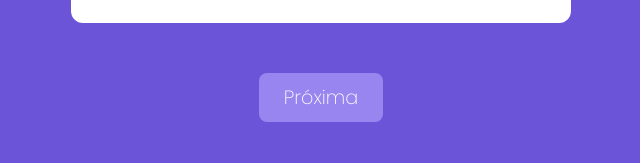
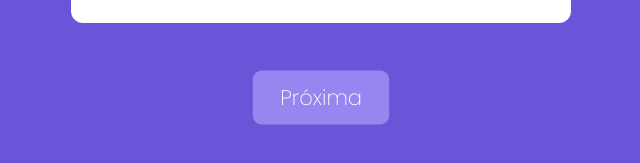
Before and after one commit to Jhonatan-Pereira/next-quiz, a Next.js app: page / in a window 1280 px wide. In both pictures the pointer is over the button "Próxima". Shown: the part 633-796 px from the top of the page, without its empty margins (319-959 px from the left). Built offline with nearby package versions, Linux system fonts and the light colour scheme.

Commit message:
refactor: Efeito de transição do botão

```diff
--- a/styles/Botao.module.css
+++ b/styles/Botao.module.css
@@ -7,4 +7,10 @@
   border: none;
   padding: 10px 25px;
   margin-top: 40px;
+  cursor: pointer;
+  transition: all .2s ease-in-out;
 }
+
+.botao:hover {
+  transform: scale(1.1);
+}
```
